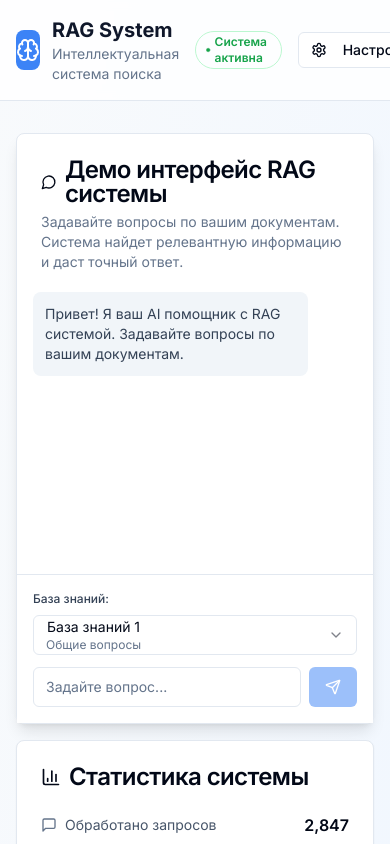
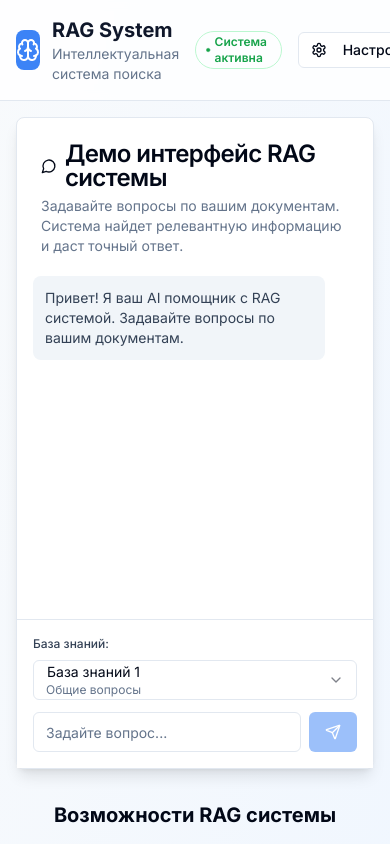
Before and after one commit to pr-poehali-dev/rag-system-site, a React (Vite) app: page / in a window 390 px wide. Shown: the top 844 px of the page. Built offline with nearby package versions, Linux system fonts and the light colour scheme.

Commit message:
fix(mobile): Исправить наложение клавиатуры на поле ввода

```diff
--- a/src/pages/Index.tsx
+++ b/src/pages/Index.tsx
@@ -97,11 +97,11 @@ const Index = () => {
         </div>
       </header>
 
-      <div className="container mx-auto px-4 py-8 max-w-7xl">
-        <div className="grid grid-cols-1 lg:grid-cols-3 gap-4 lg:gap-8">
+      <div className="container mx-auto px-4 py-4 lg:py-8 max-w-7xl">
+        <div className="flex flex-col lg:grid lg:grid-cols-3 gap-4 lg:gap-8">
           {/* Main Chat Interface */}
           <div className="lg:col-span-2 order-1 lg:order-1">
-            <Card className="h-[70vh] lg:h-[600px] flex flex-col shadow-lg">
+            <Card className="h-[calc(100vh-12rem)] lg:h-[600px] flex flex-col shadow-lg">
               <CardHeader className="pb-3">
                 <CardTitle className="flex items-center">
                   <Icon name="MessageCircle" size={20} className="mr-2" />
@@ -114,23 +114,23 @@ const Index = () => {
 
               <CardContent className="flex-1 flex flex-col p-0">
                 {/* Messages */}
-                <div className="flex-1 overflow-y-auto space-y-4 px-4 pt-2 pb-4 scrollbar-thin scrollbar-thumb-slate-300 scrollbar-track-slate-100">
+                <div className="flex-1 overflow-y-auto space-y-4 px-4 pt-2 pb-4 scrollbar-thin scrollbar-thumb-slate-300 scrollbar-track-slate-100 min-h-0">
                   {messages.map((message, index) => (
                     <div key={index} className={`flex ${message.type === 'user' ? 'justify-end' : 'justify-start'}`}>
-                      <div className={`max-w-[85%] lg:max-w-[80%] p-3 rounded-lg text-sm lg:text-base ${
+                      <div className={`max-w-[90%] lg:max-w-[80%] p-3 rounded-lg text-sm lg:text-base break-words ${
                         message.type === 'user'
                           ? 'bg-primary text-white'
                           : message.type === 'system'
                           ? 'bg-slate-100 text-slate-700'
                           : 'bg-white border text-slate-900'
                       }`}>
-                        <div>{message.content}</div>
+                        <div className="whitespace-pre-wrap">{message.content}</div>
                         {message.sources && message.sources.length > 0 && (
                           <div className="mt-2 pt-2 border-t border-slate-200">
                             <div className="text-xs text-slate-500 mb-1">Источники:</div>
                             <div className="space-y-1">
                               {message.sources.map((source, idx) => (
-                                <div key={idx} className="text-xs bg-slate-50 px-2 py-1 rounded">
+                                <div key={idx} className="text-xs bg-slate-50 px-2 py-1 rounded break-words">
                                   {source}
                                 </div>
                               ))}
@@ -197,8 +197,8 @@ const Index = () => {
             </Card>
           </div>
 
-          {/* Sidebar */}
-          <div className="space-y-4 lg:space-y-6 order-2 lg:order-2">
+          {/* Sidebar - Hidden on mobile */}
+          <div className="hidden lg:block space-y-4 lg:space-y-6 order-2 lg:order-2">
             {/* Stats */}
             <Card>
               <CardHeader>
```
